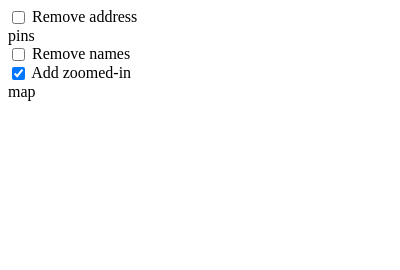
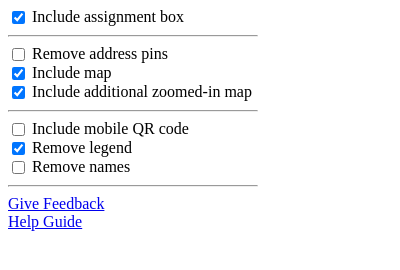
Before and after one commit to RichardLuDev/alba-prettify, a browser extension: page src/popup.html in a window 400 px wide. Drawn offline with Linux system fonts and the light colour scheme.

Commit message:
Add more options and feedback/help links.

```diff
--- a/res/popup.css
+++ b/res/popup.css
@@ -1,5 +1,5 @@
 div.wrapper {
-	width: 150px;
+	width: 250px;
 }
 
 input {
--- a/src/common.js
+++ b/src/common.js
@@ -14,13 +14,21 @@ Extension.isDevMode = function() {
 var STORAGE_VERSION = 'version';
 var STORAGE_REMOVE_MARKERS = 'remove-markers';
 var STORAGE_REMOVE_NAMES = 'remove-names';
+var STORAGE_REMOVE_LEGEND = 'remove-legend';
+var STORAGE_ADD_ASSIGNMENT_BOX = 'add-assignment-box';
+var STORAGE_ADD_MAP = 'add-map';
 var STORAGE_ADD_ZOOM_MAP = 'add-zoom-map';
+var STORAGE_ADD_MOBILE_CODE = 'add-mobile-code';
 
 // Options: ID -> default value
 var Options = {};
 Options[STORAGE_REMOVE_NAMES] = false;
 Options[STORAGE_REMOVE_MARKERS] = false;
+Options[STORAGE_REMOVE_LEGEND] = true;
+Options[STORAGE_ADD_ASSIGNMENT_BOX] = true;
+Options[STORAGE_ADD_MAP] = true;
 Options[STORAGE_ADD_ZOOM_MAP] = true;
+Options[STORAGE_ADD_MOBILE_CODE] = false;
 
 // Analytics reporting functions
 var Analytics = {};
--- a/src/popup.html
+++ b/src/popup.html
@@ -6,16 +6,54 @@
 	<body>
 		<div class="wrapper">
 			<div class="option">
+				<input id="add-assignment-box" type="checkbox">
+				<label for="add-assignment-box">Include assignment box</label>
+			</div>
+			<hr>
+			<div class="option">
 				<input id="remove-markers" type="checkbox">
 				<label for="remove-markers">Remove address pins</label>
 			</div>
 			<div class="option">
-				<input id="remove-names" type="checkbox">
-				<label for="remove-names">Remove names</label>
+				<input id="add-map" type="checkbox">
+				<label for="add-map">Include map</label>
 			</div>
 			<div class="option">
 				<input id="add-zoom-map" type="checkbox">
-				<label for="add-zoom-map">Add zoomed-in map</label>
+				<label for="add-zoom-map">Include additional zoomed-in map</label>
+			</div>
+			<hr>
+			<div class="option">
+				<input id="add-mobile-code" type="checkbox">
+				<label for="add-mobile-code">Include mobile QR code</label>
+			</div>
+			<div class="option">
+				<input id="remove-legend" type="checkbox">
+				<label for="remove-legend"
+							 title="For Chinese congregations a simplified legend is added instead">
+					Remove legend
+				</label>
+			</div>
+			<div class="option">
+				<input id="remove-names" type="checkbox">
+				<label for="remove-names"
+							 title="Removes the names from the NAME & TELEPHONE column">
+					Remove names
+				</label>
+			</div>
+			<hr>
+			<div>
+				<a id="feedback-link"
+					 href="mailto:alba-prettify+feedback@googlegroups.com"
+					 target="_blank">
+					Give Feedback
+				</a>
+			</div>
+			<div>
+				<a href="https://docs.google.com/document/d/12uwqnXEMRrZCbpP3toMxu7RBqC9Z499HcSp7MAbRNbs/edit?usp=sharing"
+					 target="_blank">
+					Help Guide
+				</a>
 			</div>
 		</div>
 		<script src="/src/common.js"></script>
--- a/src/popup.js
+++ b/src/popup.js
@@ -1,6 +1,12 @@
 var POPUP = 'popup';
 
 Analytics.recordEvent(POPUP, 'open');
+
+// Add version number to subject of feedback email.
+(function() {
+	var feedbackLink = document.getElementById('feedback-link');
+	feedbackLink.href += '?subject=v' + Extension.getVersion() + ' Feedback: [topic]';
+})();
 
 // Difference between default and user selected is in whether the value is
 // undefined or whether it has a value.
```
Also changed, not shown: src/print.js (+49 -24 lines), manifest.json.
